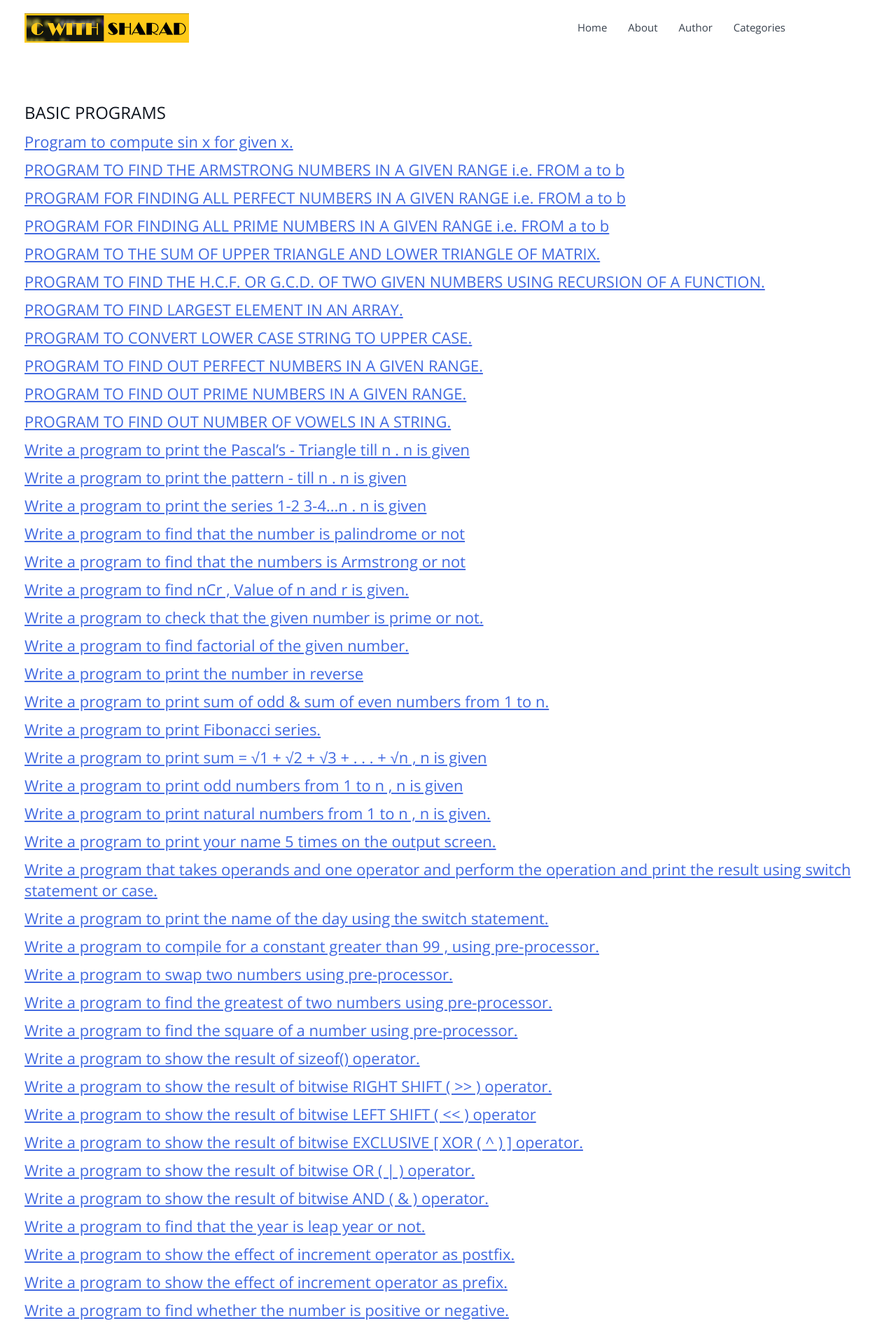
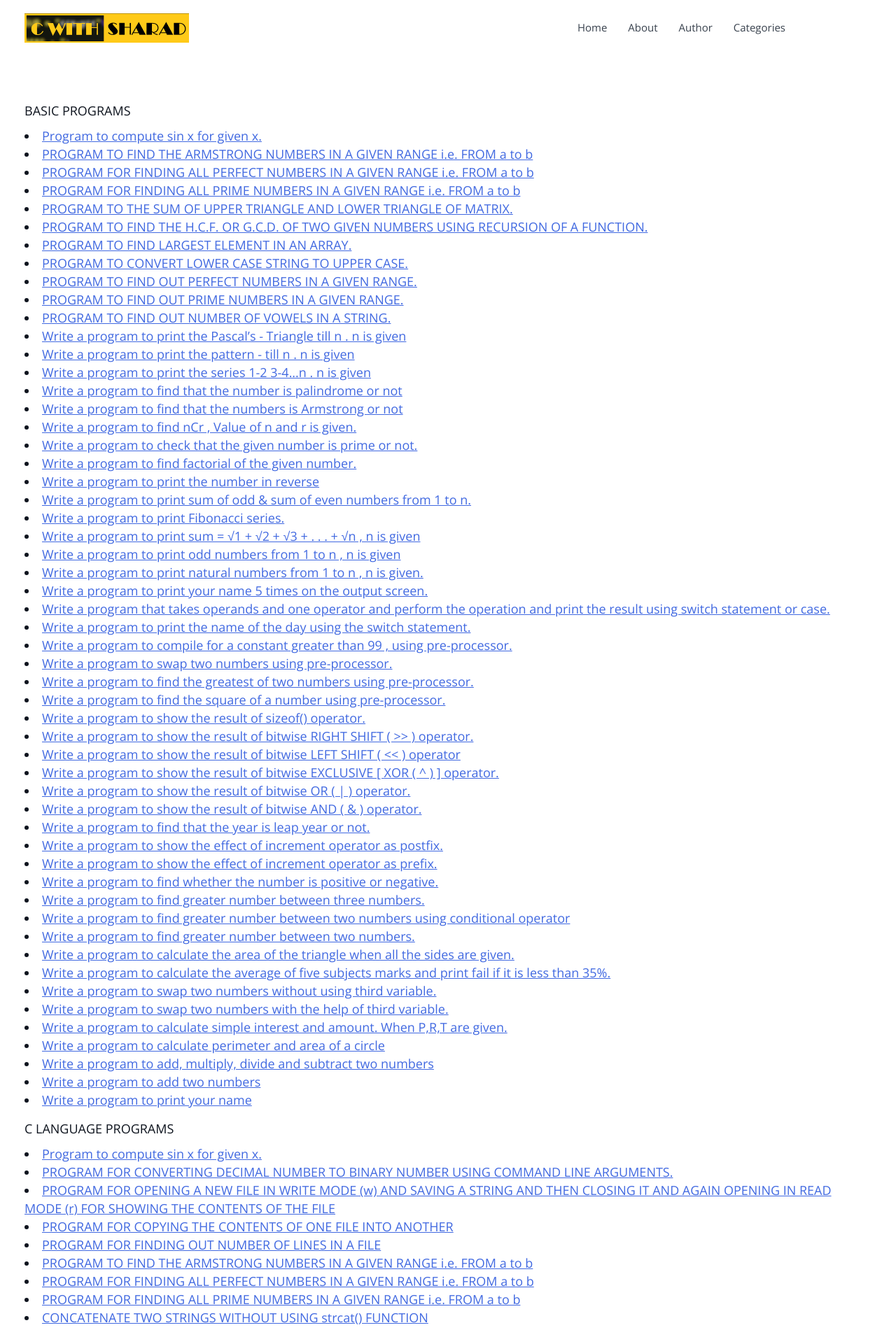
Before and after one commit to cwithsharad/cwithsharad, a Jekyll site: the page built from categories.md, in a window 1280 px wide. Shown: the top 1901 px of the page at 70% size. Built offline with Jekyll 4.4.1, drawn with Linux system fonts in a browser that asks for light colours; nearby versions of some CDN libraries; library files that are not in the unit come from our copies.

Commit message:
Update categories.md

```diff
--- a/categories.md
+++ b/categories.md
@@ -12,11 +12,11 @@
     <div id="#{{ category_name | slugize }}"></div>
     <p></p>
 
-    <h3 class="category-head">{{ category_name }}</h3>
+    <h6 class="category-head">{{ category_name }}</h6>
     <a name="{{ category_name | slugize }}"></a>
     {% for post in site.categories[category_name] %}
     <article class="archive-item">
-      <h4><a href="{{ site.baseurl }}{{ post.url }}">{{post.title}}</a></h4>
+      <li><a href="{{ site.baseurl }}{{ post.url }}">{{post.title}}</a></li>
     </article>
     {% endfor %}
   </div>
```
